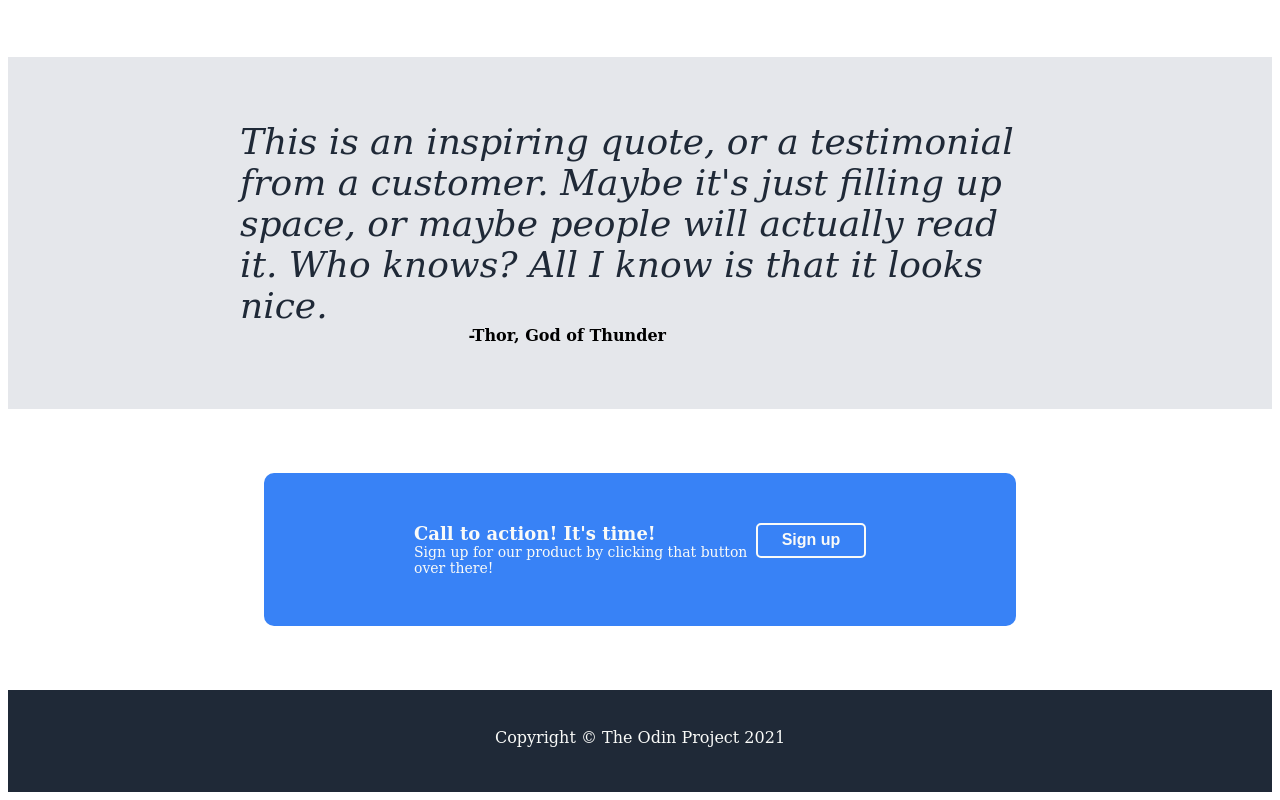
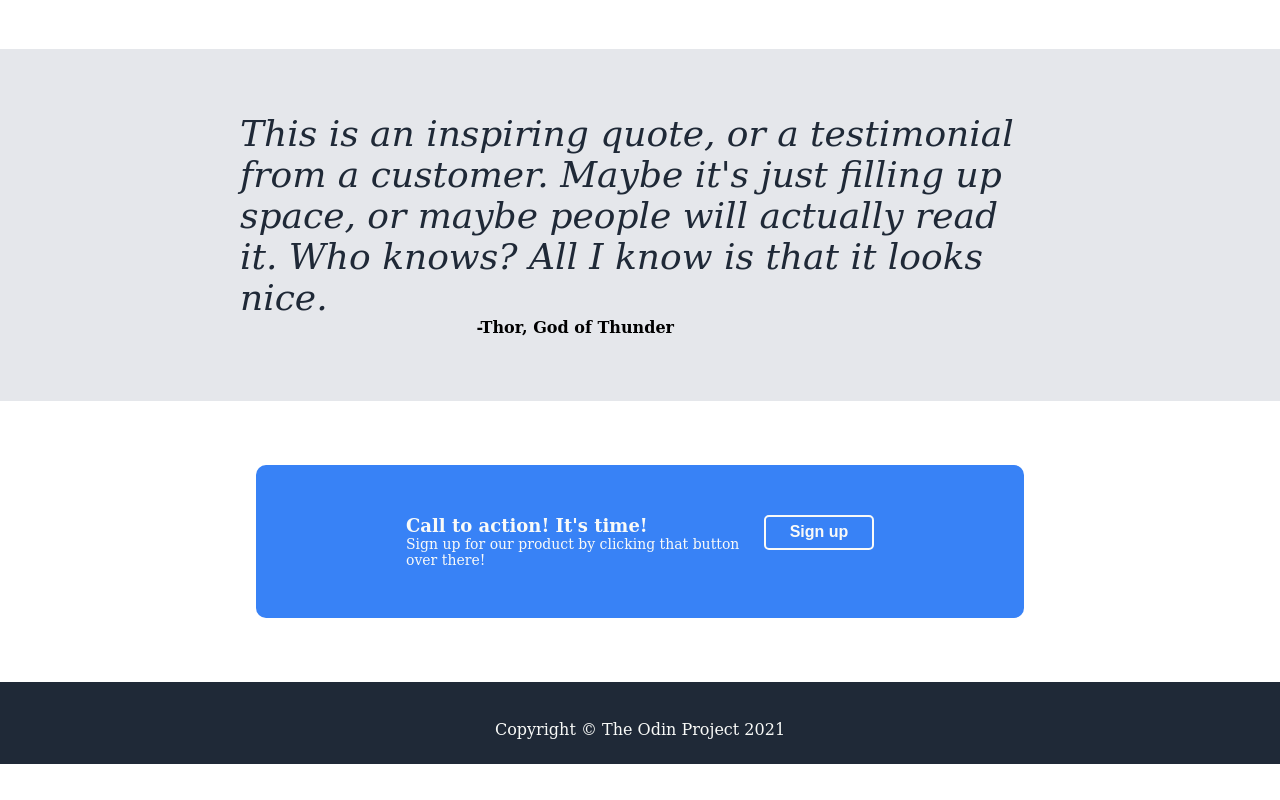
Before and after one commit to richard-mccormick/odin-landing-page, a plain HTML site: page index.html in a window 1280 px wide. Shown: the part 1188-1988 px from the top of the page. After the commit the page ends 1952 px from the top, so only its background shows below. Drawn offline with Linux system fonts and the light colour scheme.

Commit message:
Added final edits to style.css

```diff
--- a/style.css
+++ b/style.css
@@ -1,3 +1,6 @@
+* {
+    margin: 0;
+}
 body {
     font-family: "DeJaVu Serif", Arial, sans-serif;
     display: flex;
@@ -200,6 +203,8 @@ ul  {
     background-color:#1F2937;
     color: #F9FAF8;
     height: 64px;
+    box-sizing: border-box;
     text-align: center;
     padding-top: 38px;
+    padding-bottom: 44px;
 }
```
